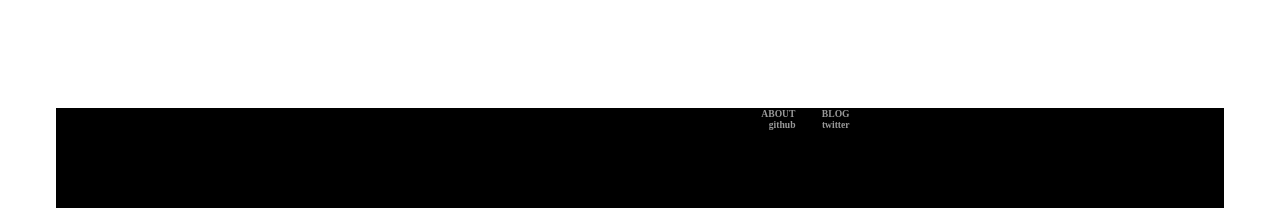
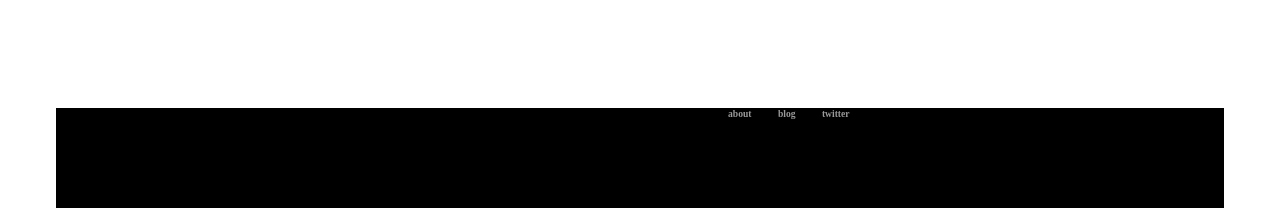
Before and after one commit to rnfitriansyah/rnfitriansyah.github.io, a Jekyll site: the page built from _posts/2020-10-27-rizki-first-site.md, in a window 1280 px wide. Shown: the part 688-909 px from the top of the page. Built offline with Jekyll 4.4.1, drawn with Linux system fonts in a browser that asks for light colours.

Commit message:
Update responsive.html

```diff
--- a/_layouts/responsive.html
+++ b/_layouts/responsive.html
@@ -30,13 +30,11 @@
 				</main>
 				<footer>
 	    				<div class= "column left">
-
 	    				</div>
 	    				<div class="column right">
 	    					<ul>
-							<li><a href="/about">ABOUT</a></li>
-	        					<li><a href="/blog">BLOG</a></li><br>
-	        					<li><a href="https://rnfitriansyah.github.io">github</a></li>
+							<li><a href="/about">about</a></li>
+	        					<li><a href="/blog">blog</a></li>
 							<li><a href="https://twitter.com/riskynf">twitter</a></li>
 						</ul>
 					</div>
```
